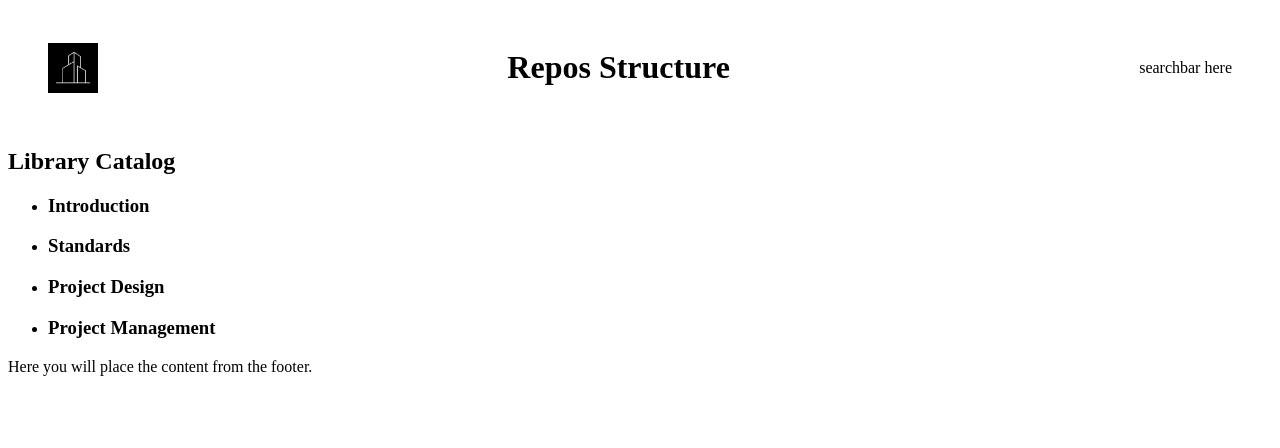
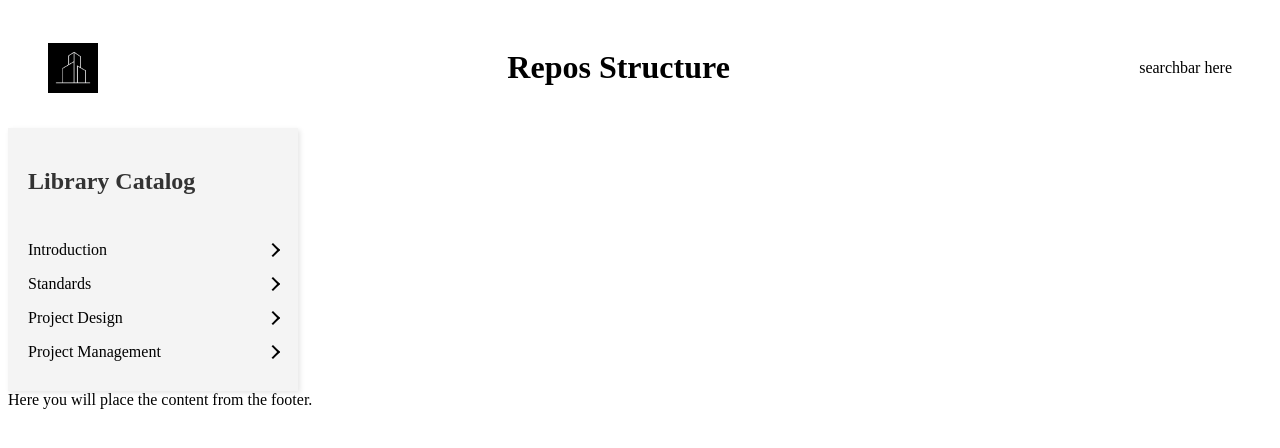
Before and after one commit to Entus01/Repos-Documentation, a React (Vite) app: page / in a window 1280 px wide. Shown: the top 448 px of the page. Built offline with nearby package versions, Linux system fonts and the light colour scheme.

Commit message:
feat(sidebar): add collapsible navigation menu

```diff
--- a/src/components/SideBar/SideBar.css
+++ b/src/components/SideBar/SideBar.css
@@ -0,0 +1,80 @@
+.sidebar {
+    display: flex;
+    flex-direction: column;
+    width: 250px;
+    background-color: #f4f4f4;
+    padding: 20px;
+    box-shadow: 2px 2px 5px rgba(0,0,0,0.1);
+}
+
+.sidebar__title {
+    font-size: 1.5em;
+    padding-bottom: 20px;
+    color: #333;
+}
+
+.sidebar__category-list {
+    list-style: none;
+    padding: 0;
+    margin: 0;
+}
+
+.sidebar__category-item {
+    padding: 0;
+}
+
+.sidebar__category-title {
+    display: flex;
+    width: 100%;
+    text-align: left;
+    align-items: center;
+    justify-content: space-between;
+    background: none;
+    border: none;
+    padding: 6px 0 10px;
+    font: inherit;
+    color: inherit;
+    cursor: pointer;
+}
+
+.sidebar__category-title:hover {
+    color: #2282a8;
+}
+
+.sidebar__category-title:focus-visible {
+    outline: 2px solid #2282a8;
+    outline-offset: 2px;
+}
+
+.sidebar__category-title::after {
+  content: "";
+  width: 8px;
+  height: 8px;
+  border-right: 2px solid currentColor;
+  border-bottom: 2px solid currentColor;
+  transform: rotate(-45deg);
+  transition: transform 0.2s ease-in-out;
+  margin-left: 0.5rem;
+}
+
+.sidebar__category-title--expanded::after {
+  transform: rotate(45deg);
+}
+
+.sidebar__documents-list {
+    list-style: none;
+    padding: 10px 0 0 20px;
+}
+
+.sidebar__document-item {
+    padding-bottom: 10px;
+}
+
+.sidebar__document-link {
+    text-decoration: none;
+    color: #555;
+}
+
+.sidebar__document-link:hover {
+    text-decoration: underline;
+}
--- a/src/components/SideBar/SideBar.jsx
+++ b/src/components/SideBar/SideBar.jsx
@@ -8,30 +8,51 @@ export default function SideBar() {
   const [activeCategory, setActiveCategory] = useState(null);
 
   function toggleCategory(categoryId) {
-    setActiveCategory((prevCategory) => (prevCategory === categoryId ? null : categoryId));
+    setActiveCategory((prevCategory) =>
+      prevCategory === categoryId ? null : categoryId,
+    );
+  }
+
+  function getCategoryDocuments(categoryName) {
+    return NAV_ITEMS
+      .filter((item) => item.category === categoryName)
+      .sort((a, b) => a.name.localeCompare(b.name));
   }
 
   return (
-    <>
-      <h2 className="sidebar-title">Library Catalog</h2>
-      <ul>
+    <div className="sidebar">
+      <h2 className="sidebar__title">Library Catalog</h2>
+      <ul className="sidebar__category-list">
         {CATEGORIES.map((category) => (
-          <li key={category.id}>
-            <h3 onClick={() => toggleCategory(category.id)}>{category.name}</h3>
+          <li className="sidebar__category-item" key={category.id}>
+            <button
+              className={
+                `sidebar__category-title ${
+                  activeCategory === category.id
+                    ? "sidebar__category-title--expanded"
+                    : ""
+                }`
+              }
+              type="button"
+              aria-expanded={activeCategory === category.id}
+              onClick={() => toggleCategory(category.id)}
+            >
+              {category.name}
+            </button>
             {activeCategory === category.id && (
-              <ul>
-                {NAV_ITEMS.filter((item) => item.category === category.name)
-                  .sort((a, b) => a.name.localeCompare(b.name))
-                  .map((item) => (
-                    <li key={item.id}>
-                      <Link to={item.path}>{item.name}</Link>
-                    </li>
-                  ))}
+              <ul className="sidebar__documents-list">
+                {getCategoryDocuments(category.name).map((doc) => (
+                  <li className="sidebar__document-item" key={doc.id}>
+                    <Link to={doc.path} className="sidebar__document-link">
+                      {doc.name}
+                    </Link>
+                  </li>
+                ))}
               </ul>
             )}
           </li>
         ))}
       </ul>
-    </>
+    </div>
   );
 }
```
